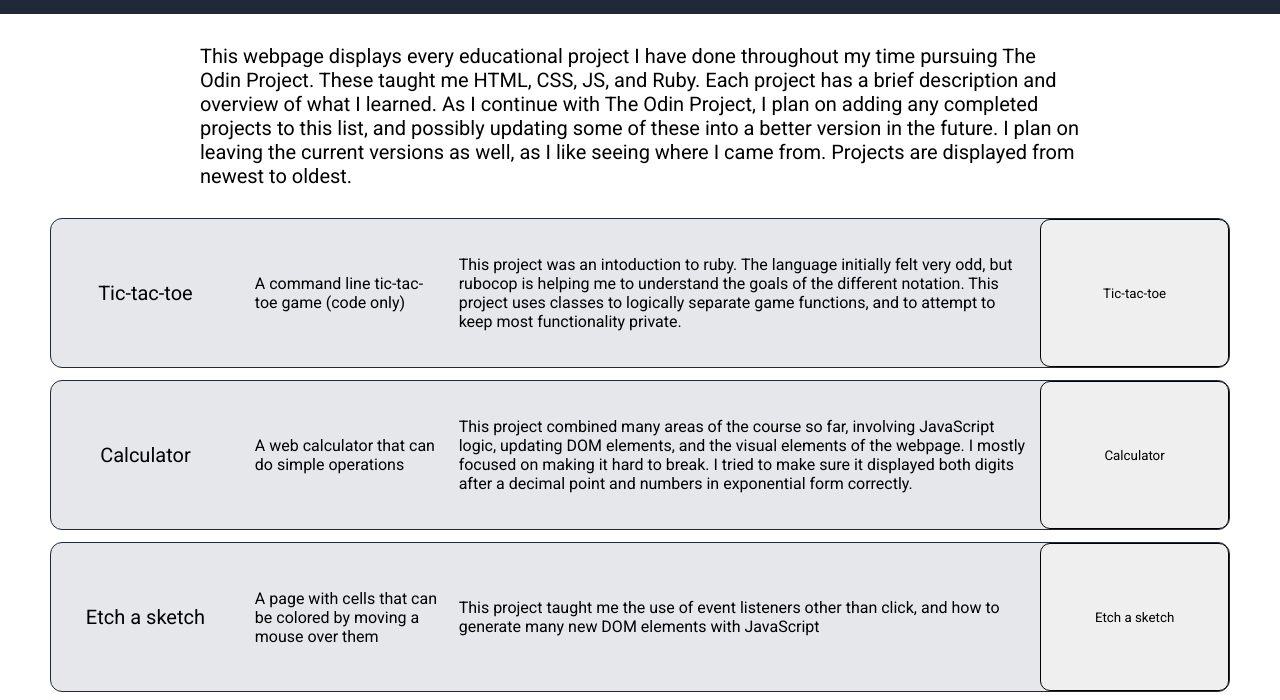
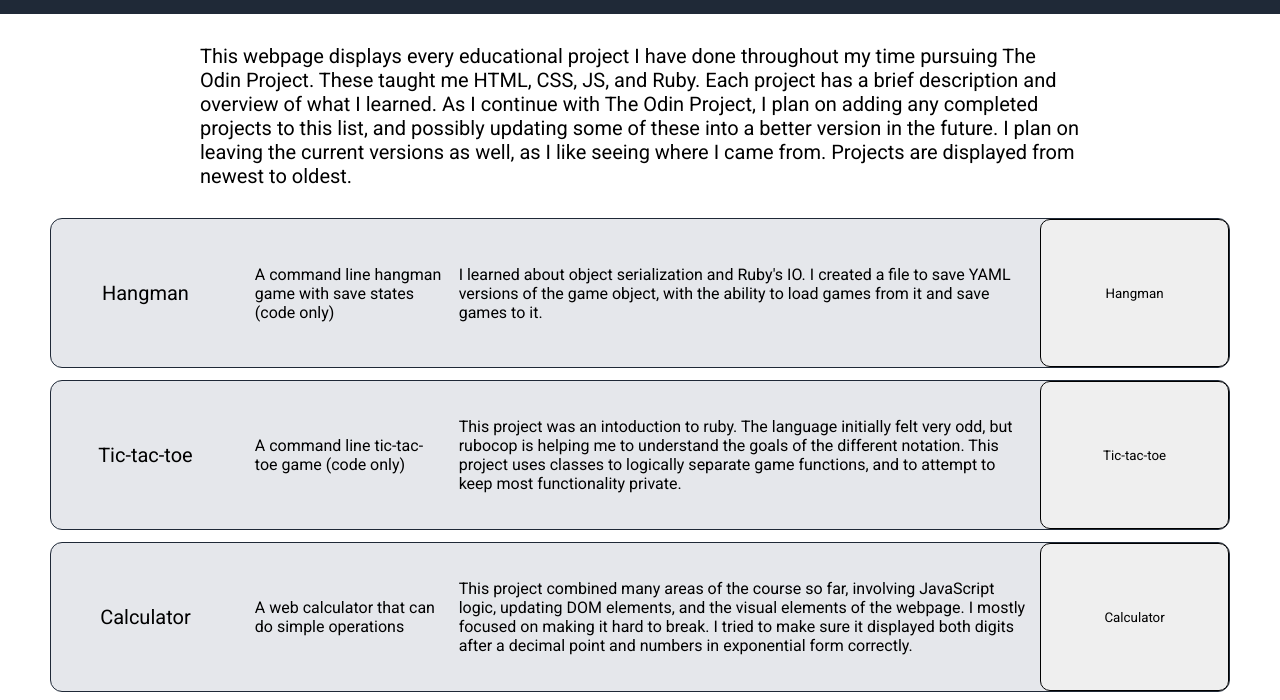
Before and after one commit to PAYS0N/project-website, a plain HTML site: page index.html in a window 1280 px wide. Shown: the part 100-800 px from the top of the page. Drawn offline with Linux system fonts and the light colour scheme.

Commit message:
Add hangman game to page

```diff
--- a/index.html
+++ b/index.html
@@ -16,6 +16,14 @@
     <div class="center">
       <div class="info">This webpage displays every educational project I have done throughout my time pursuing The Odin Project. These taught me HTML, CSS, JS, and Ruby. Each project has a brief description and overview of what I learned. As I continue with The Odin Project, I plan on adding any completed projects to this list, and possibly updating some of these into a better version in the future. I plan on leaving the current versions as well, as I like seeing where I came from. Projects are displayed from newest to oldest.</div>
       <div class="projects">
+        <div class="project">
+          <div class="name">Hangman</div>
+          <div class="description">A command line hangman game with save states (code only)</div>
+          <div class="what-i-learned">I learned about object serialization and Ruby's IO. I created a file to save YAML versions of the game object, with the ability to load games from it and save games to it.</div>
+          <a class="link" href="https://github.com/PAYS0N/odin-hangman" target="_blank" rel="noreferrer noopener">
+            <button class="link-button">Hangman</button>
+          </a>
+        </div>
         <div class="project">
           <div class="name">Tic-tac-toe</div>
           <div class="description">A command line tic-tac-toe game (code only)</div>
```
